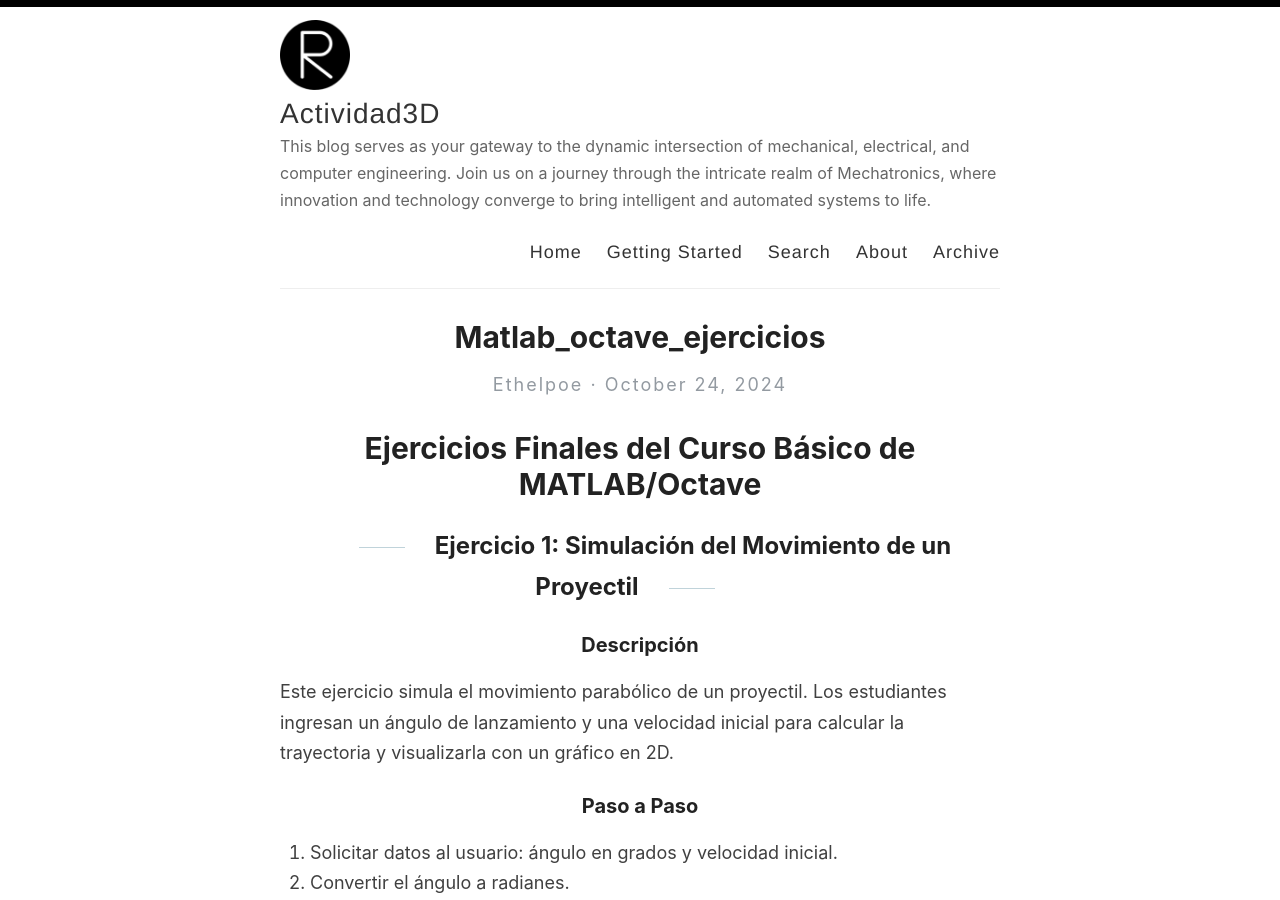
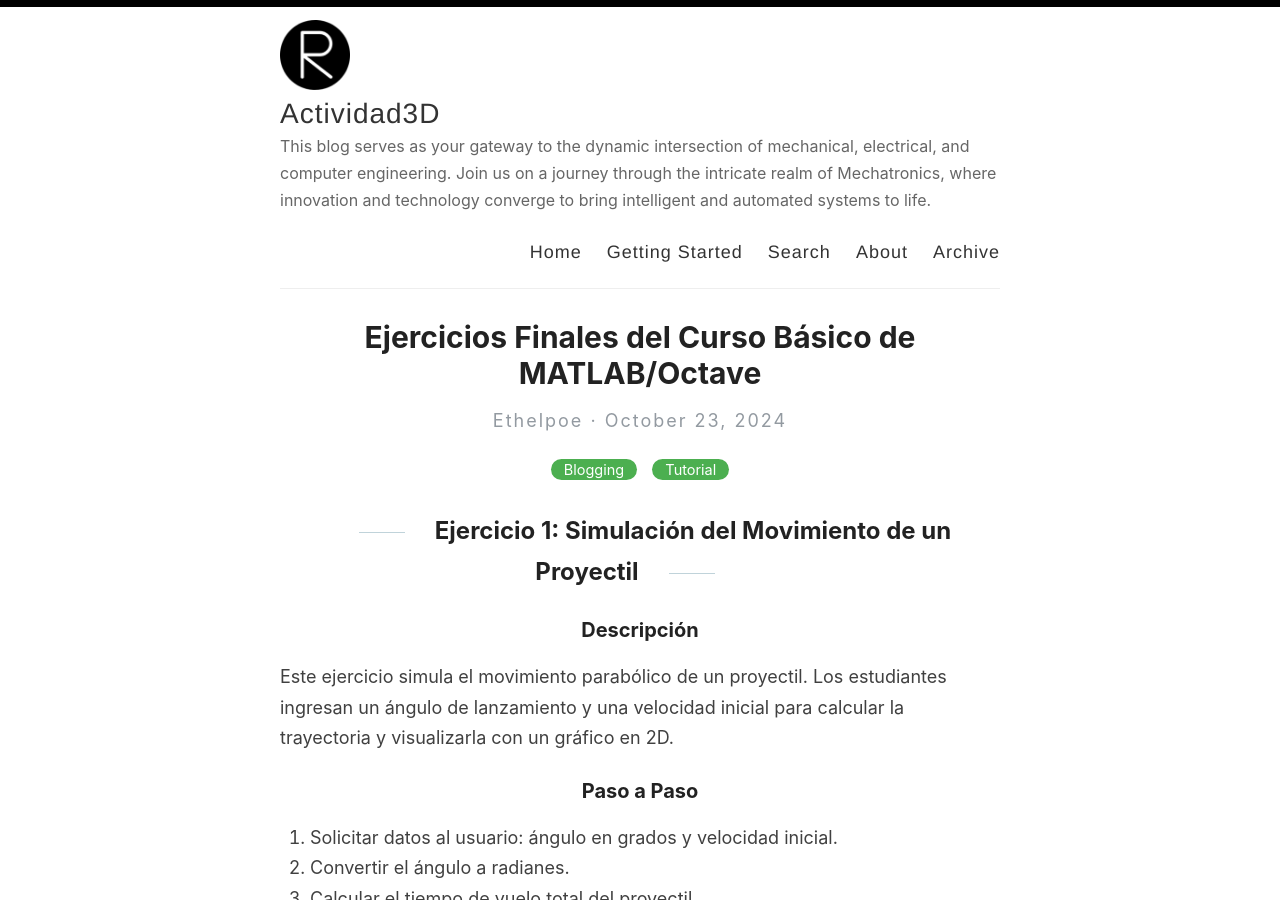
Before and after one commit to ethelpoe/ethelpoe.github.io, a Jekyll site: the page built from _posts/2024-10-24-matlab_octave_Ejercicios.md, in a window 1280 px wide and 900 px high. Built offline with Jekyll 4.4.1, drawn with Linux system fonts in a browser that asks for light colours; our own code applies the rules of GitHub Pages for plain Markdown files.

Commit message:
Update 2024-10-24-matlab_octave_Ejercicios.md

```diff
--- a/_posts/2024-10-24-matlab_octave_Ejercicios.md
+++ b/_posts/2024-10-24-matlab_octave_Ejercicios.md
@@ -1,5 +1,16 @@
-
-# Ejercicios Finales del Curso Básico de MATLAB/Octave
+---
+title: Ejercicios Finales del Curso Básico de MATLAB/Octave
+author: ethelpoe
+date: 2024-10-23 20:55:00 +0800
+categories:
+  - Blogging
+  - Tutorial
+tags:
+  - Programing
+  - matlap
+  - octave
+pin: false
+---
 
 ## Ejercicio 1: Simulación del Movimiento de un Proyectil
 
```
